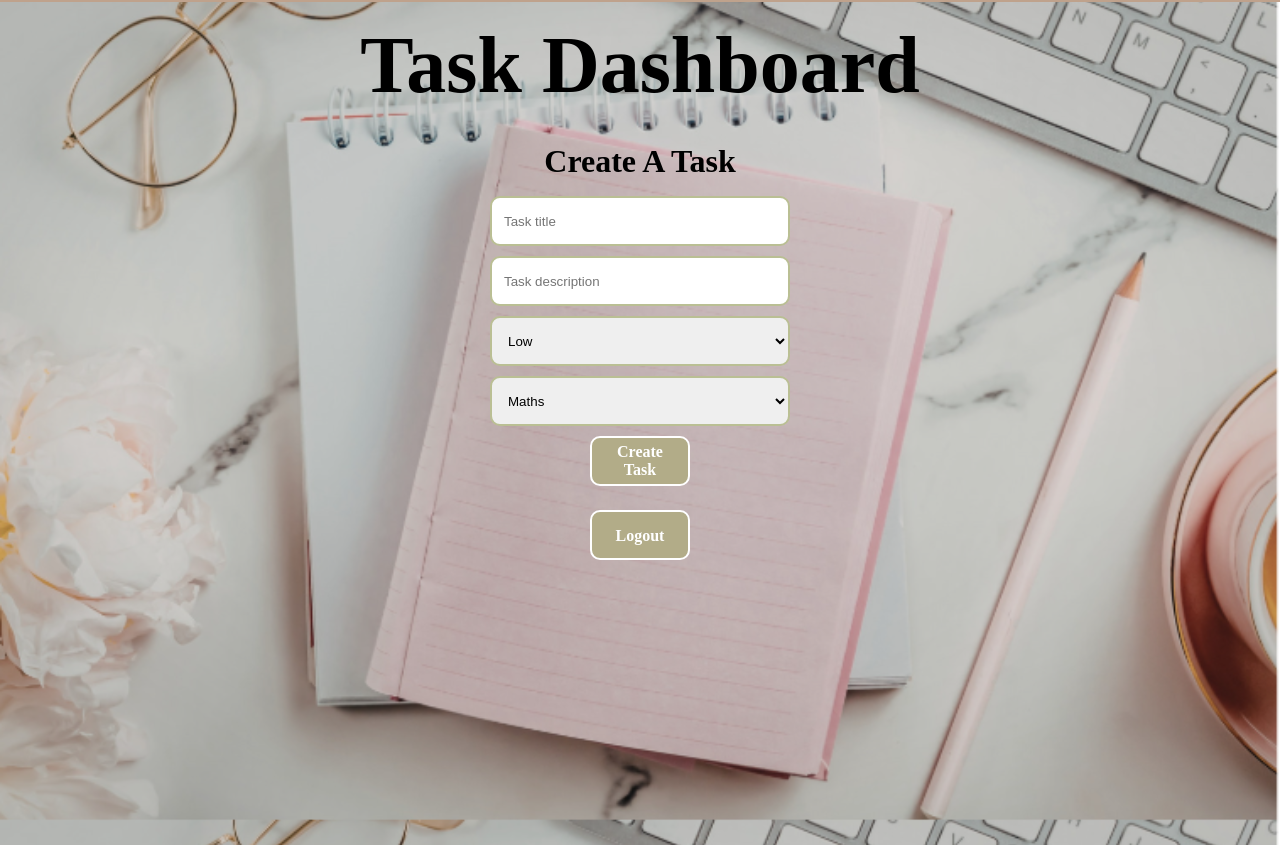
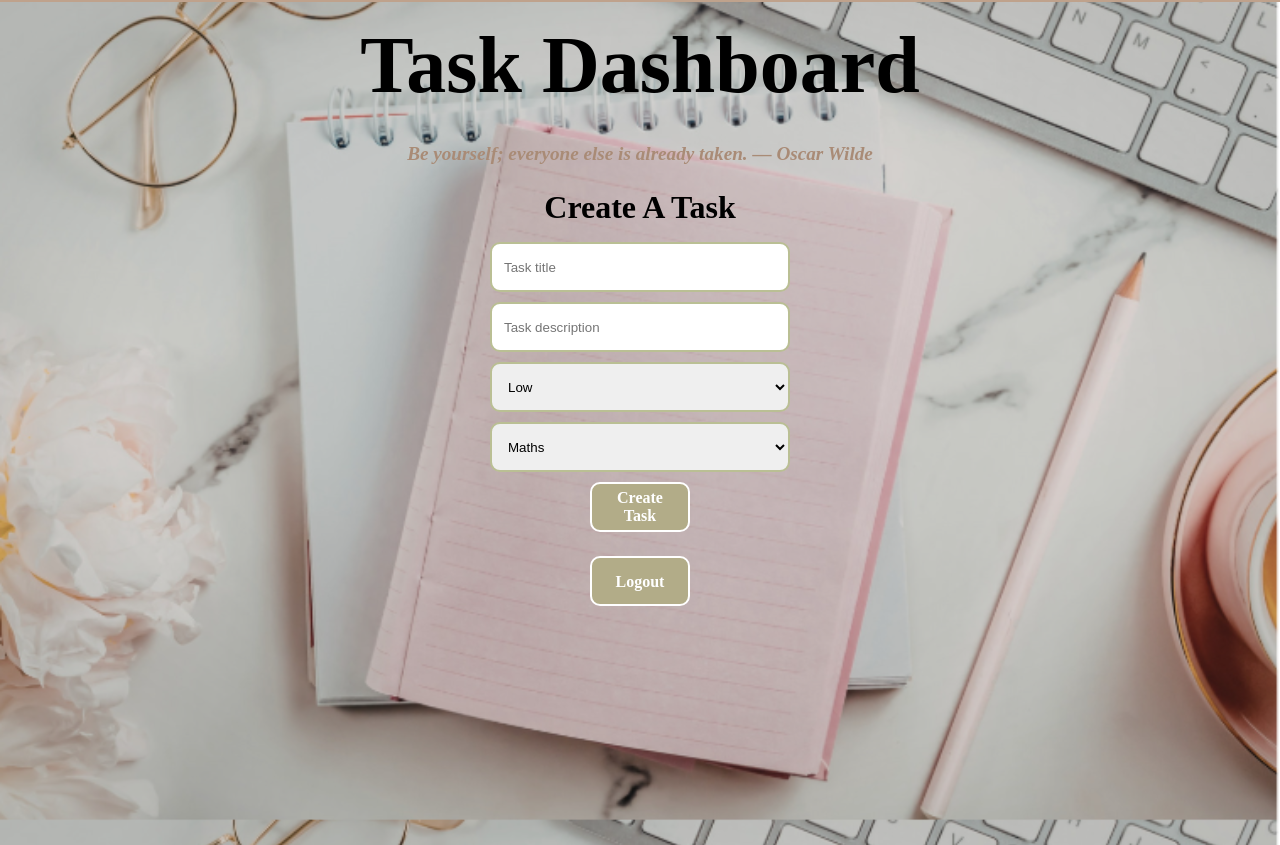
Before and after one commit to jiyagala08-bot/SE-Major-Project-HSC-Study-Platform, a website: page project_frontend/html/home.html in a window 1280 px wide. Shown: the part 55-900 px from the top of the page. Drawn offline with Linux system fonts and the light colour scheme; no server answers; sample sign-in values are in the browser's storage.

Commit message:
updated motivational quote js and added motivational quote html and css so it shows up on page.

```diff
--- a/project_frontend/css/home.css
+++ b/project_frontend/css/home.css
@@ -200,7 +200,14 @@ p{
   word-wrap: break-word;
   overflow-wrap: break-word;
 }
-
+#daily-quote {
+  font-style: italic;
+  font-weight: bold;
+  font-size: 1.2rem;
+  text-align: center;
+  color: #A98B76;
+  margin-bottom: 1.5rem;
+}
 /* Footer container */
 .footer {
   display: flex;
--- a/project_frontend/html/home.html
+++ b/project_frontend/html/home.html
@@ -26,6 +26,7 @@
 <body>
 
   <h1>Task Dashboard</h1>
+  <p id="daily-quote"></p>
   <h3> Create A Task</h3>
   <!-- Create Task Form -->
   <input id="task-title" placeholder="Task title">
--- a/project_frontend/js/index.js
+++ b/project_frontend/js/index.js
@@ -218,4 +218,10 @@ const quotes = [
   //Generate a random index based on the array length and get the random quote
 const randomIndex = Math.floor(Math.random() * quotes.length);
 const randomQuote = quotes[randomIndex];
-console.log(randomQuote);
+
+document.addEventListener("DOMContentLoaded", () => {
+  const quoteEl = document.getElementById("daily-quote");
+  if (quoteEl) {
+    quoteEl.textContent = randomQuote;
+  }
+});
```
